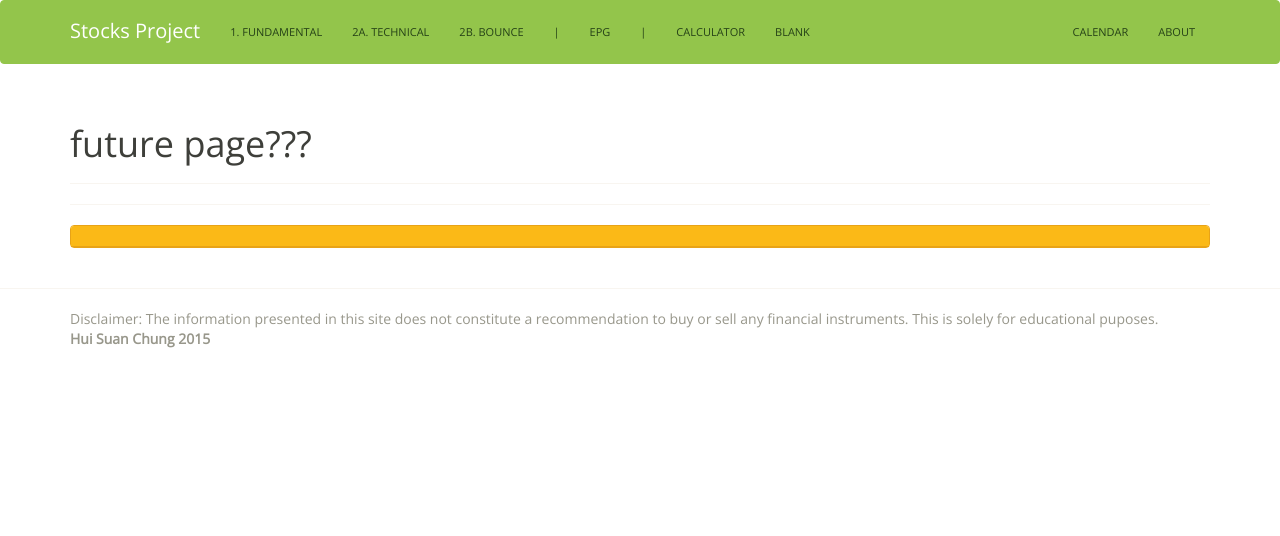
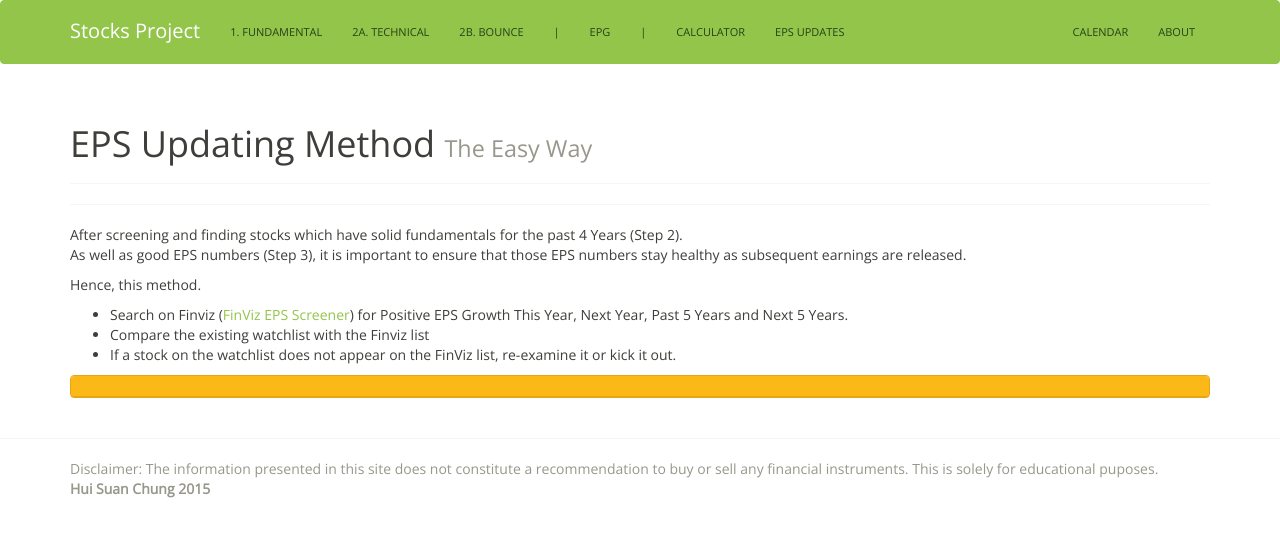
Before and after one commit to breadcrumble/cuddly-octo-waddle, a website: page index.html at #/shorting in a window 1280 px wide. Drawn offline with nearby package versions, Linux system fonts and the light colour scheme.

Commit message:
EPS Updating page and New Button links to FinViz

```diff
--- a/index.html
+++ b/index.html
@@ -38,7 +38,7 @@
 					<li><a ui-sref="epg">EPG</a></li>
 					<li><a ui-sref="#"> | </a></li>
 					<li><a ui-sref="calculator">Calculator</a></li>
-					<li><a ui-sref="shorting">BLANK</a></li>
+					<li><a ui-sref="shorting">EPS Updates</a></li>
 				</ul>
 				<ul class="nav navbar-nav navbar-right">
 
--- a/partials/shorting.html
+++ b/partials/shorting.html
@@ -1,10 +1,26 @@
 
 <div class="page-header">
-  <h1>future page???
-    <small></small>
+  <h1>EPS Updating Method
+    <small>The Easy Way</small>
   </h1>
 </div>
 <hr>
+<p>
+  After screening and finding stocks which have solid fundamentals for the past 4 Years (Step 2).
+  <br>
+  As well as good EPS numbers (Step 3), it is important to ensure that those EPS numbers stay healthy as subsequent earnings are released.
+</p>
+
+<p>
+  Hence, this method.
+</p>
+
+<ul>
+  <li>Search on Finviz (<a href="http://finviz.com/screener.ashx?v=111&f=fa_eps5years_pos,fa_epsqoq_pos,fa_epsyoy_pos,fa_epsyoy1_pos,fa_estltgrowth_pos">FinViz EPS Screener</a>) for Positive EPS Growth This Year, Next Year, Past 5 Years and Next 5 Years.</li>
+  <li>Compare the existing watchlist with the Finviz list</li>
+  <li>If a stock on the watchlist does not appear on the FinViz list, re-examine it or kick it out.</li>
+</ul>
+
 <div class="panel panel-yellow">
   <div class="panel-heading">
     <h3 class="panel-title"></h3>
```
Also changed, not shown: partials/bearishTA.html (+4 -0 lines), partials/bullishTA.html (+4 -0 lines).
